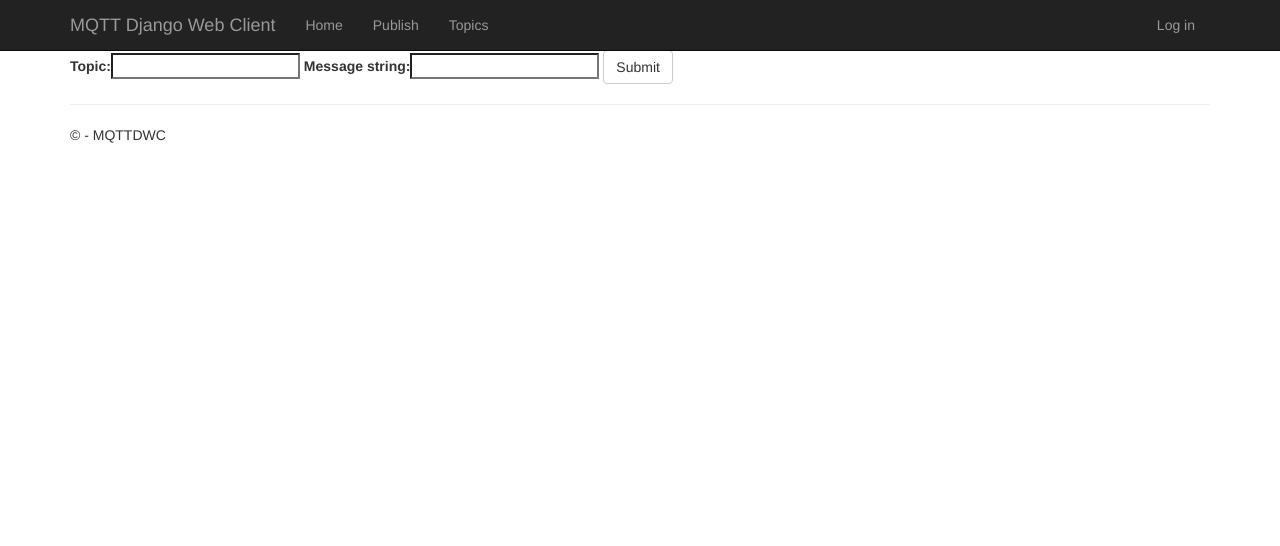
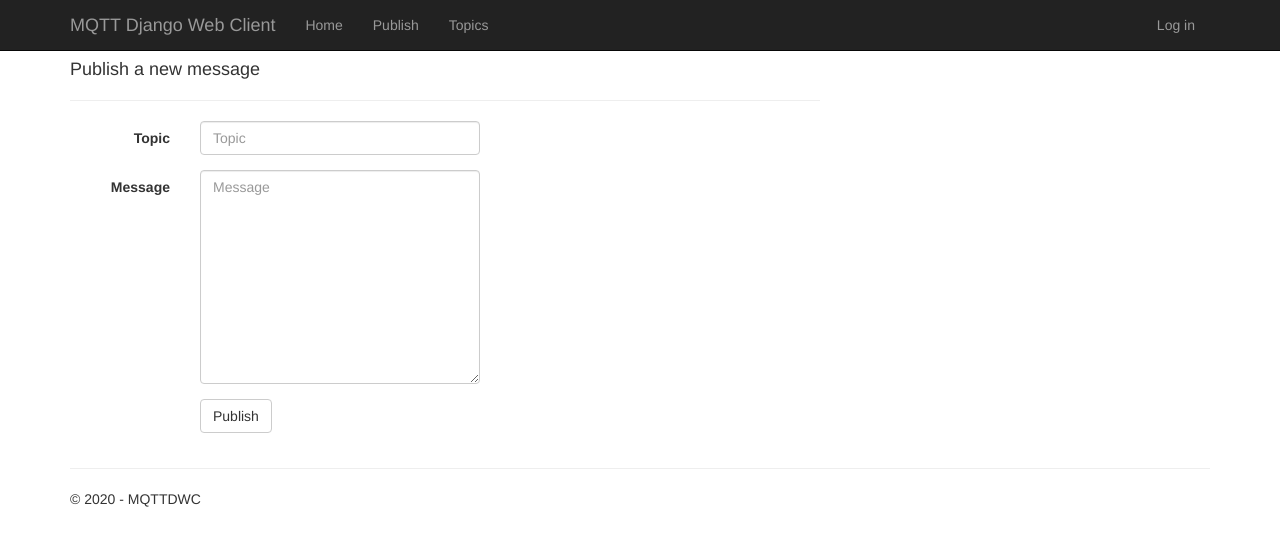
Before and after one commit to pojo134/MQTTDWMC, a Django app: page /publish/ in a window 1280 px wide. Shown: the top 546 px of the page. Run offline with Django 3.2, Linux system fonts and the light colour scheme; some libraries are stand-ins or nearby versions.

Commit message:
Topics/Publish pages working and cleaned up.

```diff
--- a/MQTTDWC/MQTTDWC/urls.py
+++ b/MQTTDWC/MQTTDWC/urls.py
@@ -12,7 +12,7 @@ from app.views import topic_list
 
 urlpatterns = [
     path('', views.home, name='home'),
-    path('topics/', topic_list.as_view(), name='topics'),
+    path('topics/', views.topic_list, name='topics'),
     path('publish/', views.publish, name='publish'),
     path('login/',
          LoginView.as_view
--- a/MQTTDWC/app/forms.py
+++ b/MQTTDWC/app/forms.py
@@ -18,7 +18,13 @@ class BootstrapAuthenticationForm(AuthenticationForm):
                                widget=forms.PasswordInput({
                                    'class': 'form-control',
                                    'placeholder':'Password'}))
-class NewMessageForm(ModelForm):
-    class Meta:
-        model = Message
-        fields = ['topic', 'message_string']
+
+class NewMessageForm(forms.Form):
+    topic = forms.CharField(max_length=50,
+                            widget=forms.TextInput({
+                                   'class': 'form-control',
+                                   'placeholder': 'Topic'}))
+    message_string = forms.CharField(max_length=100,
+                                     widget=forms.Textarea({
+                                   'class': 'form-control',
+                                   'placeholder': 'Message'}))
--- a/MQTTDWC/app/models.py
+++ b/MQTTDWC/app/models.py
@@ -3,42 +3,9 @@ Definition of models.
 """
 
 from django.db import models
-import paho.mqtt.client as mqtt
-from datetime import datetime
 # Create your models here.
 
 class Message(models.Model):
     topic = models.CharField(max_length=50)
     timestamp = models.CharField(max_length=50)
     message_string = models.CharField(max_length=100)
-
-
-
-# The callback for when the client receives a CONNACK response from the server.
-def on_connect(client, userdata, flags, rc):
-    print("Connected with result code "+str(rc))
-
-    # Subscribing in on_connect() means that if we lose the connection and
-    # reconnect then subscriptions will be renewed.
-    client.subscribe("World")
-
-# The callback for when a PUBLISH message is received from the server.
-def on_message(client, userdata, msg):
-    new_message = Message()
-    new_message.topic = msg.topic
-    new_message.message_string = msg.payload
-    new_message.timestamp = datetime.now()
-    new_message.save()
-
-client = mqtt.Client()
-client.on_connect = on_connect
-client.on_message = on_message
-
-
-client.connect_async("test.mosquitto.org", 1883, 60)
-
-# Blocking call that processes network traffic, dispatches callbacks and
-# handles reconnecting.
-# Other loop*() functions are available that give a threaded interface and a
-# manual interface.
-client.loop_start()
--- a/MQTTDWC/app/templates/app/layout.html
+++ b/MQTTDWC/app/templates/app/layout.html
@@ -37,7 +37,7 @@
 {% block content %}{% endblock %}
         <hr/>
         <footer>
-            <p>&copy; {{ year }} - MQTTDWC</p>
+            <p>&copy; 2020 - MQTTDWC</p>
         </footer>
     </div>
 
--- a/MQTTDWC/app/templates/app/publish.html
+++ b/MQTTDWC/app/templates/app/publish.html
@@ -2,14 +2,31 @@
 
 {% block content %}
 
-
-
-<form method="post" >
-{% csrf_token %}
-{{form}}
-
-<button type="submit" class="btn btn-default">Submit</button>
-</form>
-
+<div class="row">
+    <div class="col-md-8">
+        <form action="." method="post" class="form-horizontal">
+            {% csrf_token %}
+            <h4>Publish a new message</h4>
+            <hr />
+            <div class="form-group">
+                <label for="message_topic" class="col-md-2 control-label">Topic</label>
+                <div class="col-md-10">
+                    {{ form.topic }}
+                </div>
+            </div>
+            <div class="form-group">
+                <label for="message_payloadstring" class="col-md-2 control-label">Message</label>
+                <div class="col-md-10">
+                    {{ form.message_string }}
+                </div>
+            </div>
+            <div class="form-group">
+                <div class="col-md-offset-2 col-md-10">
+                    <input type="submit" value="Publish" class="btn btn-default" />
+                </div>
+            </div>
+        </form>
+    </div>
+</div>
 
 {% endblock %}
--- a/MQTTDWC/app/views.py
+++ b/MQTTDWC/app/views.py
@@ -3,13 +3,15 @@ Definition of views.
 """
 
 from datetime import datetime
-from django.shortcuts import render, redirect
+from django.shortcuts import render
 from django import forms
 from django.utils import timezone
 from app.forms import NewMessageForm
 from django.http import HttpRequest
+from django.http import HttpResponseRedirect
 from app.models import Message
 from django.views.generic import ListView
+import paho.mqtt.client as mqtt
 
 def home(request):
     """Renders the home page."""
@@ -23,20 +25,69 @@ def home(request):
         }
     )
 
-class topic_list(ListView):
-    model = Message
+def topic_list(request):
+    """Renders the home page."""
+    assert isinstance(request, HttpRequest)
+    object_list = Message.objects.all()
+    all_topics = []
+    for o in object_list:
+        all_topics.append(o.topic)
+    all_topics = set(all_topics)
+
+    return render(
+        request,
+        'app/message_list.html',
+        {
+            'title':'Home Page',
+            'year':datetime.now().year,
+            'alltopics': all_topics,
+            'objectlist': object_list,
+        }
+    )
 
 
 def publish(request):
     """Renders the about page."""
     if request.method == "POST":
-            form = NewMessageForm(request.POST)
-            if form.is_valid():
-                model_instance = form.save(commit=False)
-                model_instance.timestamp = timezone.now()
-                model_instance.save()
-                return redirect('/topics')
+        client.publish(request.POST['topic'],request.POST['message_string'])
+        return HttpResponseRedirect('/topics')
 
     else:
         form = NewMessageForm()
         return render(request, "app/publish.html", {'form': form})
+
+# The callback for when the client receives a CONNACK response from the server.
+def on_connect(client, userdata, flags, rc):
+    print("Connected with result code "+str(rc))
+
+    # Subscribing in on_connect() means that if we lose the connection and
+    # reconnect then subscriptions will be renewed.
+    client.subscribe("World")
+
+# The callback for when a PUBLISH message is received from the server.
+def on_message(client, userdata, msg):
+    new_message = Message()
+    new_message.topic = msg.topic
+    new_message.message_string = msg.payload
+    new_message.timestamp = datetime.now()
+    new_message.save()
+
+def on_publish(client,userdata,result):
+    print("data published \n")
+    pass
+
+def on_disconnect(client, userdata, rc):
+   print("Disconnected with result code "+str(rc))
+
+client = mqtt.Client()
+client.on_connect = on_connect
+client.on_message = on_message
+client.on_disconnect = on_disconnect
+
+client.connect_async("test.mosquitto.org", 1883, 60)
+
+# Blocking call that processes network traffic, dispatches callbacks and
+# handles reconnecting.
+# Other loop*() functions are available that give a threaded interface and a
+# manual interface.
+client.loop_start()
```
Also changed, not shown: MQTTDWC/app/templates/app/message_list.html (+12 -5 lines), MQTTDWC/db.sqlite3.
